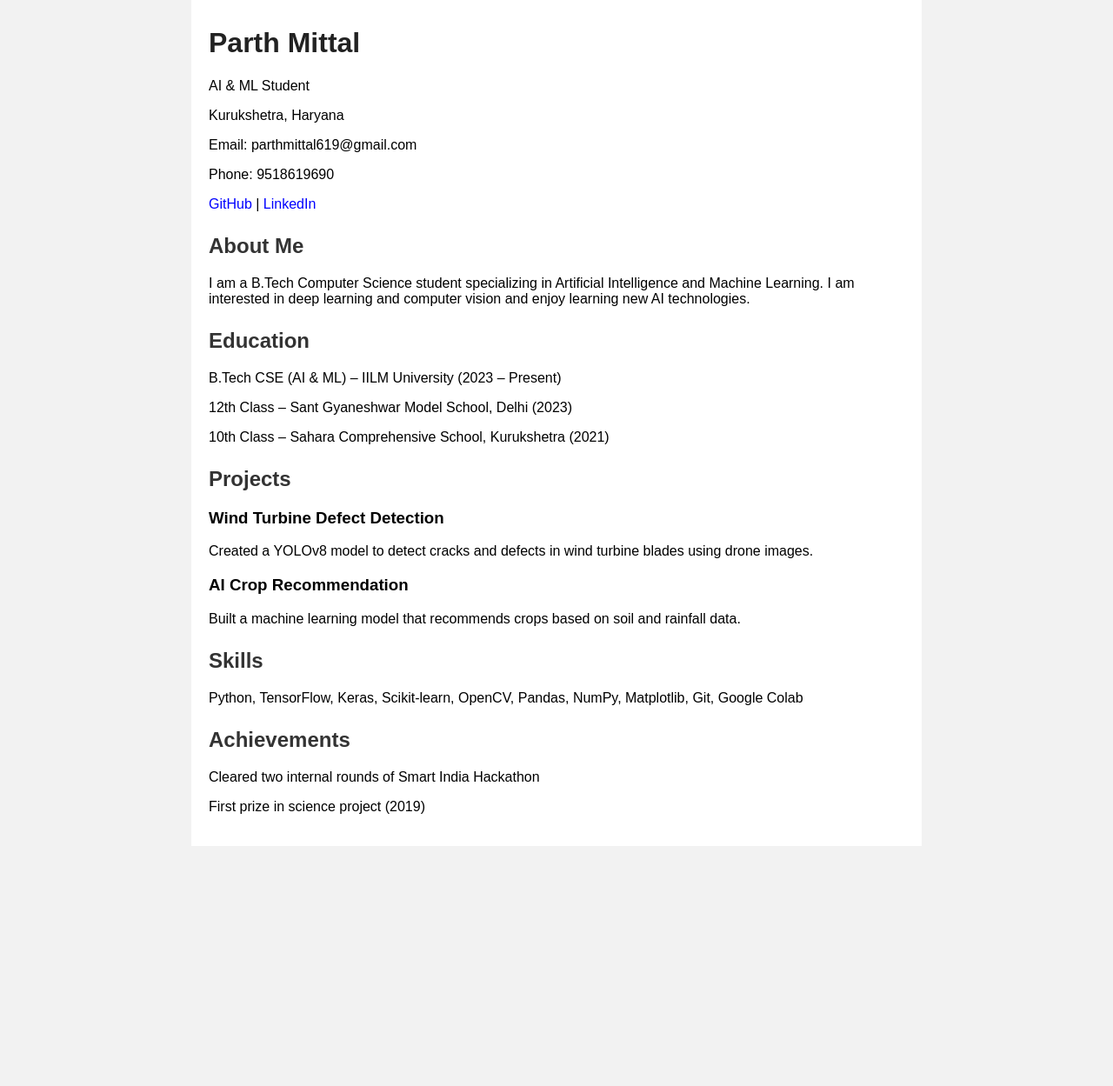
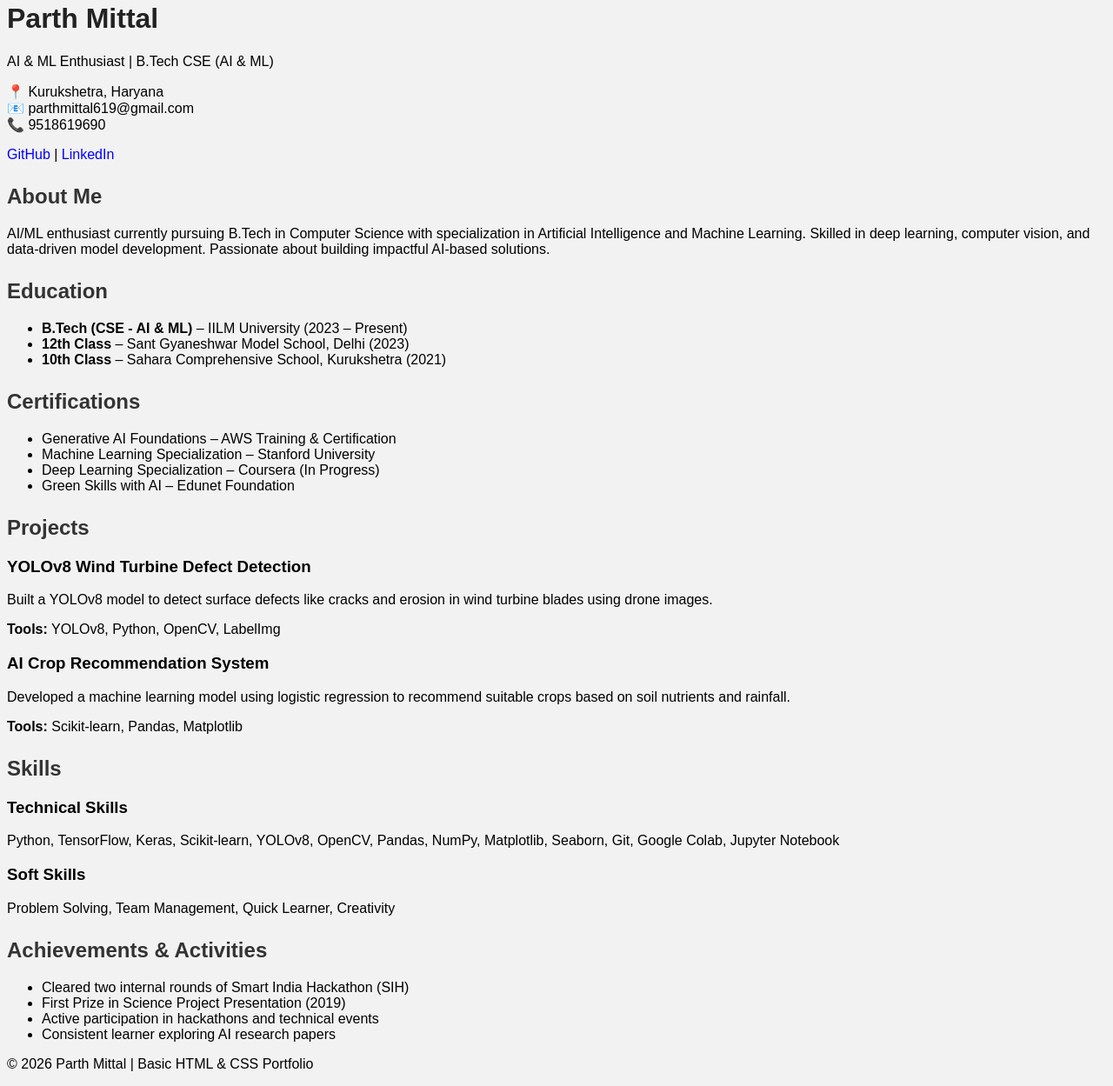
Before and after one commit to afk-Parth/classwork-portfolio, a plain HTML site: page index.html in a window 1280 px wide. Shown: the part 18-1267 px from the top of the page at 87% size. Before the commit the page ends 999 px from the top, so only its background shows below. Drawn offline with Linux system fonts and the light colour scheme.

Commit message:
Update index.html

```diff
--- a/index.html
+++ b/index.html
@@ -1,60 +1,101 @@
 <!DOCTYPE html>
-<html>
+<html lang="en">
 <head>
-    <title>Parth Mittal Portfolio</title>
+    <meta charset="UTF-8">
+    <title>Parth Mittal | Portfolio</title>
     <link rel="stylesheet" href="style.css">
 </head>
 <body>
 
-<div class="container">
+    <header>
+        <h1>Parth Mittal</h1>
+        <p>AI & ML Enthusiast | B.Tech CSE (AI & ML)</p>
+        <p>
+            📍 Kurukshetra, Haryana <br>
+            📧 parthmittal619@gmail.com <br>
+            📞 9518619690
+        </p>
+        <p>
+            <a href="https://github.com/afk-Parth" target="_blank">GitHub</a> |
+            <a href="https://linkedin.com/in/parthmittal619" target="_blank">LinkedIn</a>
+        </p>
+    </header>
 
-    <h1>Parth Mittal</h1>
-    <p>AI & ML Student</p>
-    <p>Kurukshetra, Haryana</p>
-    <p>Email: parthmittal619@gmail.com</p>
-    <p>Phone: 9518619690</p>
+    <section>
+        <h2>About Me</h2>
+        <p>
+            AI/ML enthusiast currently pursuing B.Tech in Computer Science with specialization
+            in Artificial Intelligence and Machine Learning. Skilled in deep learning,
+            computer vision, and data-driven model development. Passionate about building
+            impactful AI-based solutions.
+        </p>
+    </section>
 
-    <p>
-        <a href="https://github.com/afk-Parth">GitHub</a> |
-        <a href="https://linkedin.com/in/parthmittal619">LinkedIn</a>
-    </p>
+    <section>
+        <h2>Education</h2>
+        <ul>
+            <li><strong>B.Tech (CSE - AI & ML)</strong> – IILM University (2023 – Present)</li>
+            <li><strong>12th Class</strong> – Sant Gyaneshwar Model School, Delhi (2023)</li>
+            <li><strong>10th Class</strong> – Sahara Comprehensive School, Kurukshetra (2021)</li>
+        </ul>
+    </section>
 
-    <h2>About Me</h2>
-    <p>
-        I am a B.Tech Computer Science student specializing in Artificial Intelligence
-        and Machine Learning. I am interested in deep learning and computer vision
-        and enjoy learning new AI technologies.
-    </p>
+    <section>
+        <h2>Certifications</h2>
+        <ul>
+            <li>Generative AI Foundations – AWS Training & Certification</li>
+            <li>Machine Learning Specialization – Stanford University</li>
+            <li>Deep Learning Specialization – Coursera (In Progress)</li>
+            <li>Green Skills with AI – Edunet Foundation</li>
+        </ul>
+    </section>
 
-    <h2>Education</h2>
-    <p>B.Tech CSE (AI & ML) – IILM University (2023 – Present)</p>
-    <p>12th Class – Sant Gyaneshwar Model School, Delhi (2023)</p>
-    <p>10th Class – Sahara Comprehensive School, Kurukshetra (2021)</p>
+    <section>
+        <h2>Projects</h2>
 
-    <h2>Projects</h2>
-    <h3>Wind Turbine Defect Detection</h3>
-    <p>
-        Created a YOLOv8 model to detect cracks and defects in wind turbine blades
-        using drone images.
-    </p>
+        <h3>YOLOv8 Wind Turbine Defect Detection</h3>
+        <p>
+            Built a YOLOv8 model to detect surface defects like cracks and erosion in
+            wind turbine blades using drone images.
+        </p>
+        <p><strong>Tools:</strong> YOLOv8, Python, OpenCV, LabelImg</p>
 
-    <h3>AI Crop Recommendation</h3>
-    <p>
-        Built a machine learning model that recommends crops based on soil and rainfall data.
-    </p>
+        <h3>AI Crop Recommendation System</h3>
+        <p>
+            Developed a machine learning model using logistic regression to recommend
+            suitable crops based on soil nutrients and rainfall.
+        </p>
+        <p><strong>Tools:</strong> Scikit-learn, Pandas, Matplotlib</p>
+    </section>
 
-    <h2>Skills</h2>
-    <p>
-        Python, TensorFlow, Keras, Scikit-learn, OpenCV, Pandas, NumPy,
-        Matplotlib, Git, Google Colab
-    </p>
+    <section>
+        <h2>Skills</h2>
 
-    <h2>Achievements</h2>
-    <p>Cleared two internal rounds of Smart India Hackathon</p>
-    <p>First prize in science project (2019)</p>
+        <h3>Technical Skills</h3>
+        <p>
+            Python, TensorFlow, Keras, Scikit-learn, YOLOv8, OpenCV, Pandas,
+            NumPy, Matplotlib, Seaborn, Git, Google Colab, Jupyter Notebook
+        </p>
 
-</div>
+        <h3>Soft Skills</h3>
+        <p>
+            Problem Solving, Team Management, Quick Learner, Creativity
+        </p>
+    </section>
+
+    <section>
+        <h2>Achievements & Activities</h2>
+        <ul>
+            <li>Cleared two internal rounds of Smart India Hackathon (SIH)</li>
+            <li>First Prize in Science Project Presentation (2019)</li>
+            <li>Active participation in hackathons and technical events</li>
+            <li>Consistent learner exploring AI research papers</li>
+        </ul>
+    </section>
+
+    <footer>
+        <p>© 2026 Parth Mittal | Basic HTML & CSS Portfolio</p>
+    </footer>
 
 </body>
-
 </html>
```
